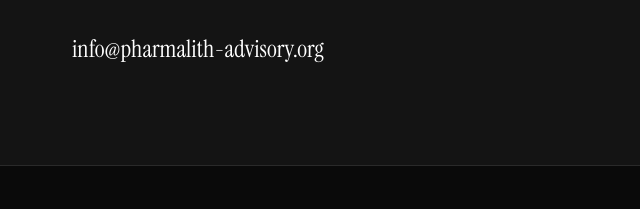
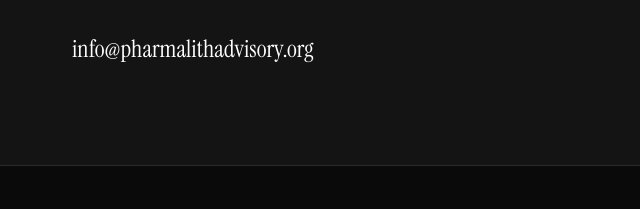
Before and after one commit to scottmatafwali/pharmalithadvisory.github.io, a plain HTML site: page index.html in a window 1280 px wide. Shown: the part 3402-3611 px from the top of the page, 0-640 px from the left. Drawn offline with Linux system fonts and the light colour scheme.

Commit message:
Update contact email address in index.html

```diff
--- a/index.html
+++ b/index.html
@@ -685,7 +685,7 @@
                 <div class="contact-grid">
                     <div class="contact-intro">
                         <p>Pharmalith Advisory welcomes enquiries from organisations seeking to strengthen pharmaceutical systems, improve medicines quality, or develop evidence-based global health policy solutions.</p>
-                        <a href="mailto:info@pharmalith-advisory.org" class="contact-email">info@pharmalith-advisory.org</a>
+                        <a href="mailto:info@pharmalithadvisory.org" class="contact-email">info@pharmalithadvisory.org</a>
                     </div>
                     <div class="contact-details">
                         <div class="contact-block">
```
